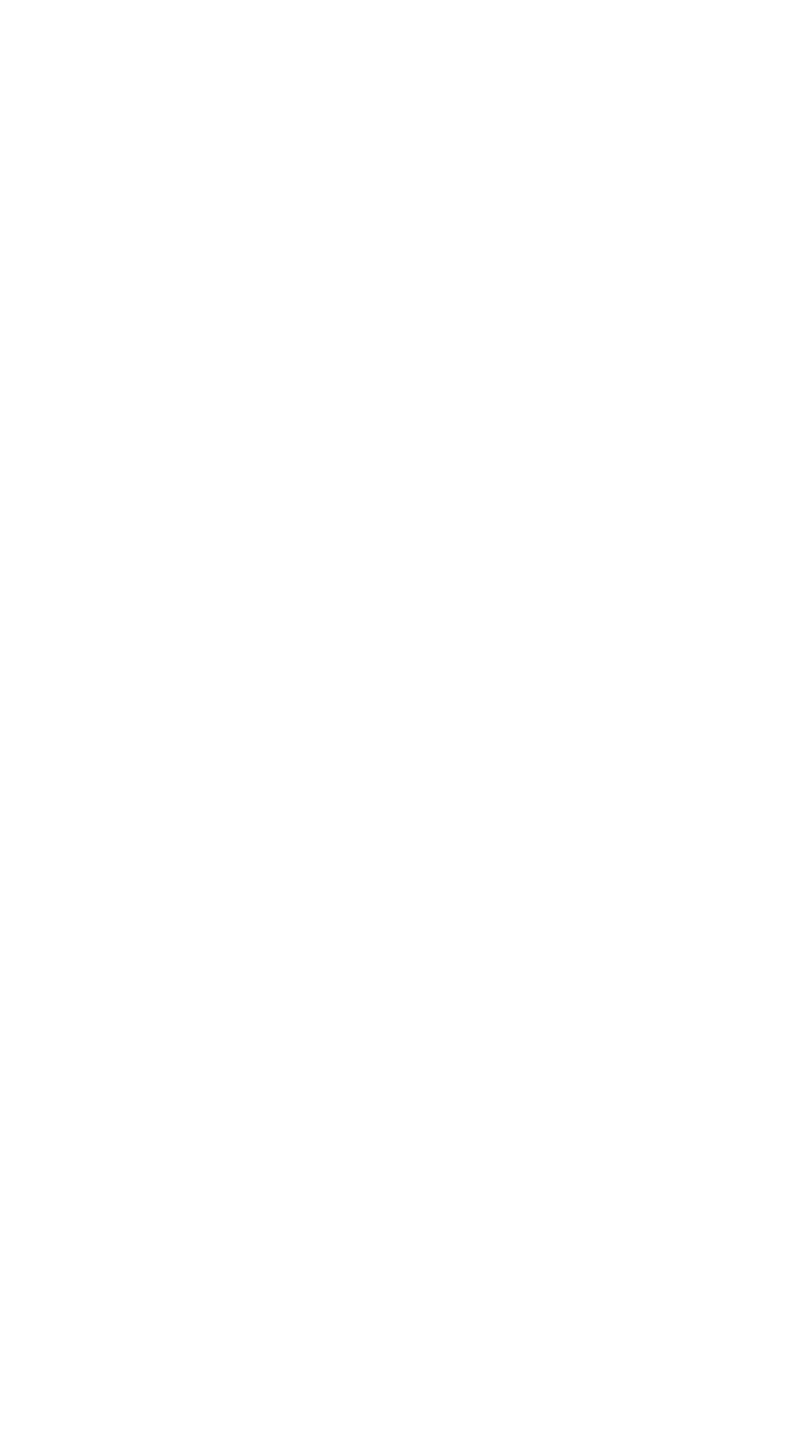
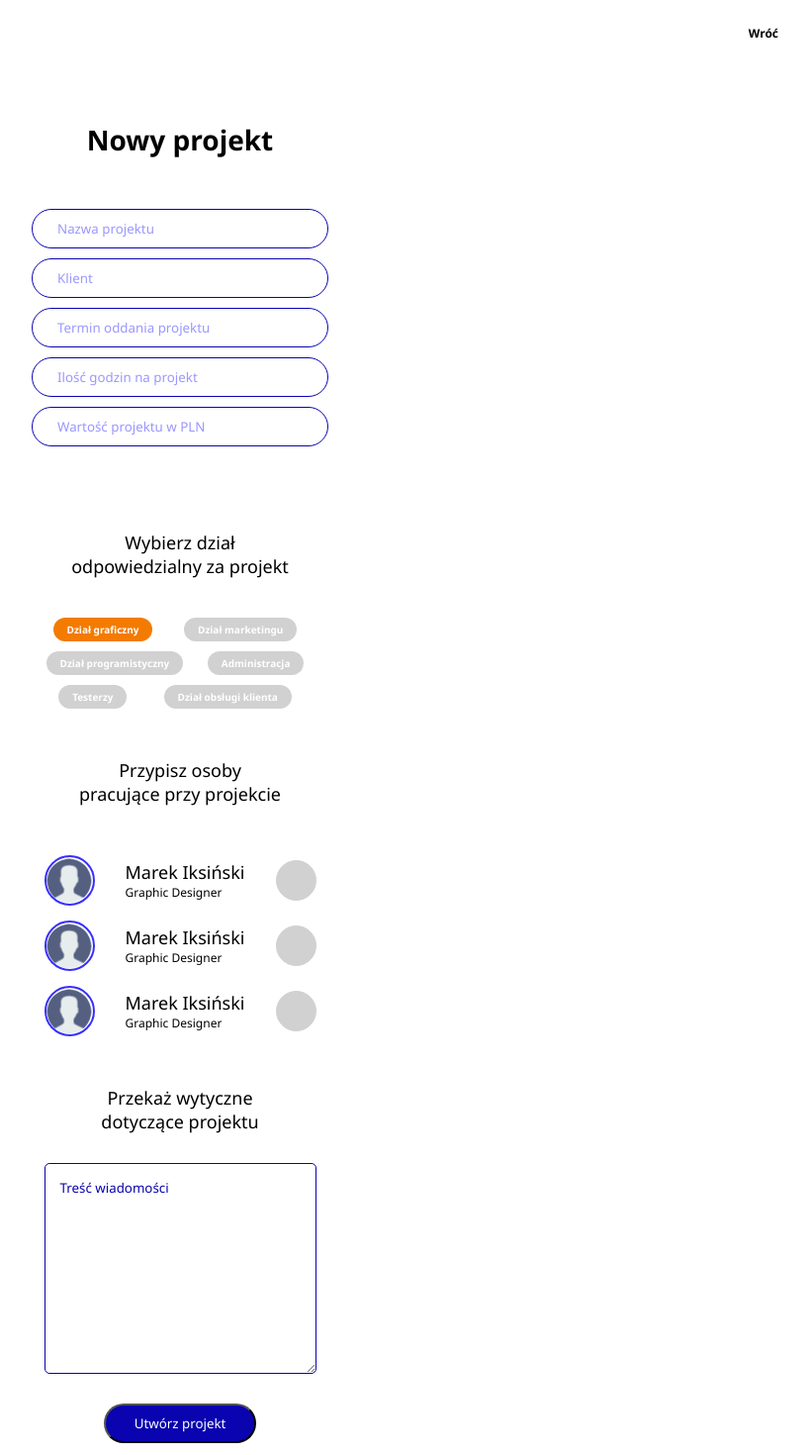
Before and after one commit to Bartlomiej95/Planner, a React (Create React App) app: page /homepage/project/create in a window 1280 px wide. Shown: the part 60-1530 px from the top of the page at 99% size, without its empty margins (458-1276 px from the left). Before the commit the page ends 800 px from the top, so only its background shows below. Built offline with nearby package versions, Linux system fonts and the light colour scheme; no server answers.

Commit message:
Add page to create new project for admin
Add all view for admin after click Create New Project. On this view
user(admin) can create new project through fill a form, choise
department and users which will be resposibility for the
implementation the project

```diff
--- /dev/null
+++ b/src/components/TextArea/TextArea.js
@@ -0,0 +1,18 @@
+import styled from 'styled-components';
+
+const TextArea = styled.textarea`
+    display: block;
+    min-width: 275px;
+    min-height: 213px;
+    border: 1px solid #0903B0;
+    border-radius: 5px;
+    margin: 30px auto;
+    padding: 15px 15px 0 15px;
+
+    ::placeholder{
+        color: #0903B0;
+    }
+
+`;
+
+export default TextArea;
--- a/src/molecules/Label/Label.tsx
+++ b/src/molecules/Label/Label.tsx
@@ -1,10 +1,18 @@
-import styled from 'styled-components';
+import styled, { css } from 'styled-components';
 
-const Wrapper = styled.div`
+const Wrapper = styled.div<{ readonly isClick: boolean; }>`
     height: 24px;
-    background-color: #F37B01;
+    background-color: #D1D1D1;
     padding: 7px 14px;
     border-radius: 15px;
+    margin-bottom: 10px;
+    margin-right: 10px;
+
+  ${({ isClick }) => isClick &&
+    css`
+        background-color: #F37B01;
+    `}
+
 `;
 
 const LabelName = styled.p`
@@ -16,11 +24,12 @@ const LabelName = styled.p`
 
 interface Props {
     division: String;
+    isSelect: boolean;
 }
 
-const Label = ({ division } : Props) : React.ReactNode => {
+const Label = ({ division, isSelect } : Props) : React.ReactNode => {
     return(
-        <Wrapper>
+        <Wrapper isClick={isSelect} >
             <LabelName>{division}</LabelName>
         </Wrapper>
     )
--- /dev/null
+++ b/src/molecules/PersonToProject/PersonToProject.js
@@ -0,0 +1,89 @@
+import React, { useState } from 'react';
+import styled, { css } from 'styled-components';
+import userIcon from '../../assets/user.svg';
+import acceptingIcon from '../../assets/accept.svg';
+import { SubHeading } from '../../components/Heading/Heading';
+import { Paragraph } from '../../components/Paragraph/Paragraph';
+
+const Wrapper = styled.div`
+    display: flex;
+    flex-direction: row;
+    flex-wrap: nowrap;
+    justify-content: space-between;
+    align-items: center;
+    margin: 15px 0px;
+
+    :first-of-type{
+        margin-top: 50px;
+    }
+`;
+
+const BorderImg = styled.div`
+    position: relative;
+    width: 51px;
+    height: 51px;
+    border: 2px solid #372FFF;
+    border-radius: 50%;
+    background-color: transparent;
+`;
+
+const Img = styled.div`
+    position: absolute;
+    top: 50%;
+    left: 50%;
+    transform: translate(-50%, -50%);
+    width: 45px;
+    height: 45px;
+    border-radius: 50%;
+    background-image: url(${({ icon }) => icon});
+
+`;
+
+const MiddleDiv = styled.div`
+    display: flex;
+    flex-direction: column;
+    flex-wrap: nowrap;
+    justify-content: space-evenly;
+`;
+
+const RightDiv = styled.div`
+    border: 1px solid #D1D1D1;
+    width: 41px;
+    height: 41px;
+    background-color: #D1D1D1;
+    border-radius: 50%;
+    cursor: pointer;
+    background-image: none;
+
+    ${({ userSelect }) => userSelect && css`
+        background-image: url(${({ icon }) => icon });
+        background-position: center;
+        background-repeat: no-repeat;
+        background-color: #00BD51;
+    `}
+
+
+
+`;
+
+const PersonToProject = () => {
+
+    const [ isAccept, setIsAccept ] = useState(false);
+
+    console.log(isAccept);
+
+    return(
+        <Wrapper>
+             <BorderImg>
+                 <Img icon={userIcon} />
+             </BorderImg>
+             <MiddleDiv>
+                <SubHeading>Marek Iksiński</SubHeading>
+                <Paragraph>Graphic Designer</Paragraph>
+             </MiddleDiv>
+             <RightDiv icon={acceptingIcon} onClick={() => setIsAccept( prev => !prev)} userSelect={isAccept} />
+        </Wrapper>
+    )
+}
+
+export default PersonToProject;
--- /dev/null
+++ b/src/organisms/CreateProjectForm.js
@@ -0,0 +1,24 @@
+import styled from 'styled-components';
+import { Heading } from '../components/Heading/Heading';
+import { Input } from '../components/Input/Input';
+
+const Form = styled.form`
+    margin-top: 51px;
+`;
+
+const CreateProjectForm = () => {
+    return(
+        <>
+            <Heading>Nowy projekt</Heading>
+            <Form>
+                <Input placeholder="Nazwa projektu"/>
+                <Input placeholder="Klient"/>
+                <Input placeholder="Termin oddania projektu"/>
+                <Input placeholder="Ilość godzin na projekt"/>
+                <Input placeholder="Wartość projektu w PLN"/>
+            </Form>
+        </>
+    )
+}
+
+export default CreateProjectForm;
--- a/src/views/CreateProject.js
+++ b/src/views/CreateProject.js
@@ -1,8 +1,90 @@
 import React from 'react';
+import styled from 'styled-components';
+import Label from '../molecules/Label/Label';
+import PersonToProject from '../molecules/PersonToProject/PersonToProject';
+import CreateProjectForm from '../organisms/CreateProjectForm';
+import Footer from '../organisms/Footer';
+import Header from '../organisms/Header';
+import TextArea from '../components/TextArea/TextArea';
+import { SubHeading } from '../components/Heading/Heading';
+import { Paragraph } from '../components/Paragraph/Paragraph';
+import { LoginButton } from '../components/Button/Button';
+
+const Aside = styled.aside`
+    padding: 0 35px;
+`;
+
+const AsideParagraph = styled(Paragraph)`
+    font-weight: 700;
+    text-align: right;
+    margin-top: 35px;
+    margin-bottom: 80px;
+    cursor: pointer;
+`;
+
+const DepartmentSection = styled.section`
+     max-width: 300px;
+     margin: 0 auto;
+     padding-top: 75px;
+`;
+
+const LabelWrapper = styled.div`
+    display: flex;
+    flex-direction: row;
+    flex-wrap: wrap;
+    justify-content: space-evenly;
+    margin: 40px auto;
+`;
+
+const AssignmentSection = styled.section`
+    max-width: 275px;
+    margin: 0 auto;
+`;
+
+const MarksSection = styled.section`
+    max-width: 275px;
+    margin: 50px auto 0px auto;
+`;
+
+const CreateBtn = styled(LoginButton)`
+    margin-bottom: 40px;
+`;
 
 const CreateProject = () => {
     return(
-        <h1>Stwórz nowy projekt</h1>
+       <>
+            <Header />
+            <Aside>
+                <AsideParagraph>Wróć</AsideParagraph>
+            </Aside>
+            <CreateProjectForm>
+            </CreateProjectForm>
+
+            <DepartmentSection>
+                <SubHeading>Wybierz dział <br/> odpowiedzialny za projekt</SubHeading>
+                <LabelWrapper>
+                    <Label division="Dział graficzny" isSelect={true} />
+                    <Label division="Dział marketingu" isSelect={false} />
+                    <Label division="Dział programistyczny" isSelect={false} />
+                    <Label division="Administracja" isSelect={false} />
+                    <Label division="Testerzy" isSelect={false} />
+                    <Label division="Dział obsługi klienta" isSelect={false} />
+                </LabelWrapper>
+            </DepartmentSection>
+            <AssignmentSection>
+                <SubHeading>Przypisz osoby <br /> pracujące przy projekcie</SubHeading>
+                <PersonToProject />
+                <PersonToProject />
+                <PersonToProject />
+            </AssignmentSection>
+            <MarksSection>
+                <SubHeading>Przekaż wytyczne<br /> dotyczące projektu</SubHeading>
+                <TextArea placeholder="Treść wiadomości" />
+            </MarksSection>
+            <CreateBtn >Utwórz projekt</CreateBtn>
+
+            <Footer />
+       </>
     )
 }
 
```
Also changed, not shown: src/assets/accept.svg (added), 1 other file (tests, documents, lock files or other folders).
